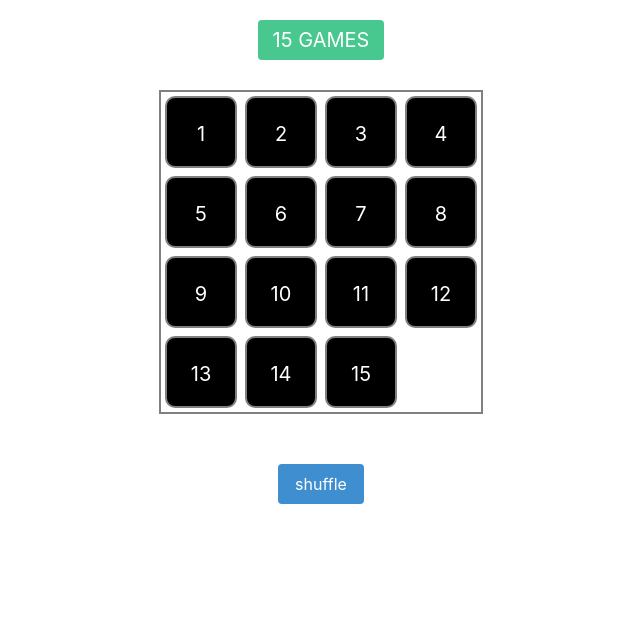
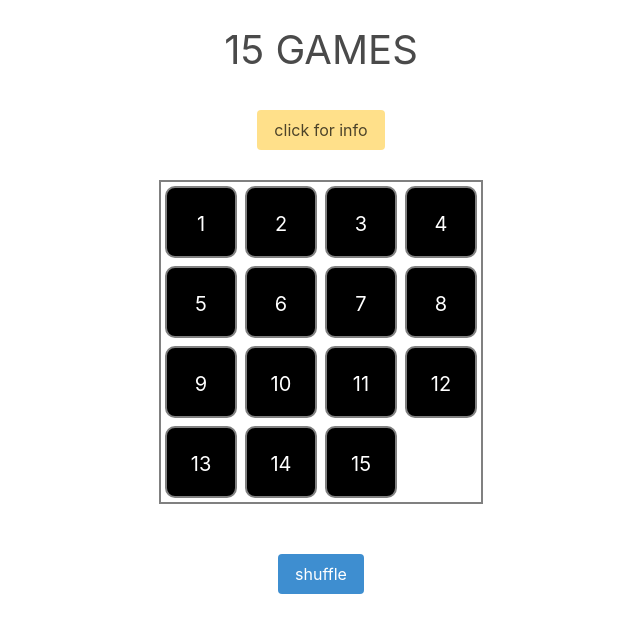
Before and after one commit to TheVovchik/15-game, a React (Create React App) app: page / in a window 1280 px wide. Shown: the top 632 px of the page, without its empty margins (319-959 px from the left). Built offline with nearby package versions, Linux system fonts and the light colour scheme.

Commit message:
info button was added, optimized component render

```diff
--- a/src/App.css
+++ b/src/App.css
@@ -4,5 +4,19 @@
 }
 
 .App__title {
-  margin: 20px 0 30px;
+  font-size: 40px;
+  margin: 20px auto 30px;
 }
+
+.App__button {
+  padding: 5px;
+  cursor: pointer;
+  width: fit-content;
+  margin: 0 auto 30px;
+}
+
+.notification {
+  text-align: justify;
+  margin: 0 auto;
+  width: 330px;
+}
--- a/src/App.tsx
+++ b/src/App.tsx
@@ -1,14 +1,38 @@
-import React from 'react';
+import React, { useState } from 'react';
 import './App.css';
 import 'bulma/css/bulma.css';
 import { Table } from './components/Table';
 
 export const App: React.FC = () => {
+  const [isShown, setIsShown] = useState(false);
+
+  const showInfo = (state: boolean) => {
+    setIsShown(state)
+  }
+
   return (
     <div className="App">
-      <h1 className='tag is-success is-large App__title'>15 GAMES</h1>
+      <h1 className="App__title">15 GAMES</h1>
+      <button
+        className="button is-warning App__button"
+        onClick={() => showInfo(true)}
+      >
+        click for info
+      </button>
+      {isShown && <p className="notification is-active">
+        <button
+          className="delete"
+          onClick={() => showInfo(false)}
+        ></button>
+        The 15 puzzle is a sliding puzzle having 15 square tiles numbered 1–15 in a frame that
+        is 4 tiles high and 4 tiles wide, leaving one unoccupied tile position.
+        Tiles in the same row or column of the open position can be moved by sliding them horizontally
+        or vertically, respectively. The goal of the puzzle is to place the tiles in numerical order.
+        <br /><br />
+        Tap shuffle and let the game begin!
+      </p>}
 
-      <Table />
+      <Table onInfo={showInfo} />
     </div>
   );
 }
--- a/src/components/Table/Table.css
+++ b/src/components/Table/Table.css
@@ -3,7 +3,6 @@
 	padding: 0;
 	margin-bottom: 50px;
 	border: 2px solid grey;
-  pointer-events: none;
 	user-select: none;
 }
 
--- a/src/components/Table/Table.tsx
+++ b/src/components/Table/Table.tsx
@@ -5,7 +5,11 @@ import './Table.css';
 import { winBoard, possibleNumbers } from '../../ComponentsGlobalVariables';
 import { motion } from "framer-motion";
 
-export const Table: React.FC = () => {
+type Props = {
+	onInfo: (state: boolean) => void
+}
+
+export const Table: React.FC<Props> = ({ onInfo }) => {
 	const [currentBoard, setCurrentBoard] = useState<number[][]>(winBoard.map(x => x.map(y => y)))
 	const [shouldMessage, setShouldMessage] = useState(false);
 	const [moves, setMoves] = useState(0);
@@ -28,6 +32,7 @@ export const Table: React.FC = () => {
 		setMoves(0);
 		setShouldMessage(false);
     setCurrentBoard(newBoard);
+		onInfo(false);
   }
 
   const shuffleStartBoard = () => {
--- a/src/components/WinMessage/WinMessage.css
+++ b/src/components/WinMessage/WinMessage.css
@@ -3,7 +3,7 @@
 	font-size: 12px;
 	position: absolute;
 	left: 50%;
-	top: 250px;
+	top: 400px;
 	transform: translate(-50%, -50%);
 	width: 250px;
 	line-height: 40px;
@@ -18,6 +18,6 @@
 	height: 40px;
 	position: absolute;
 	left: 50%;
-	top: 220px;
+	top: 440px;
 	transform: translate(-50%, -50%);
 }
```
